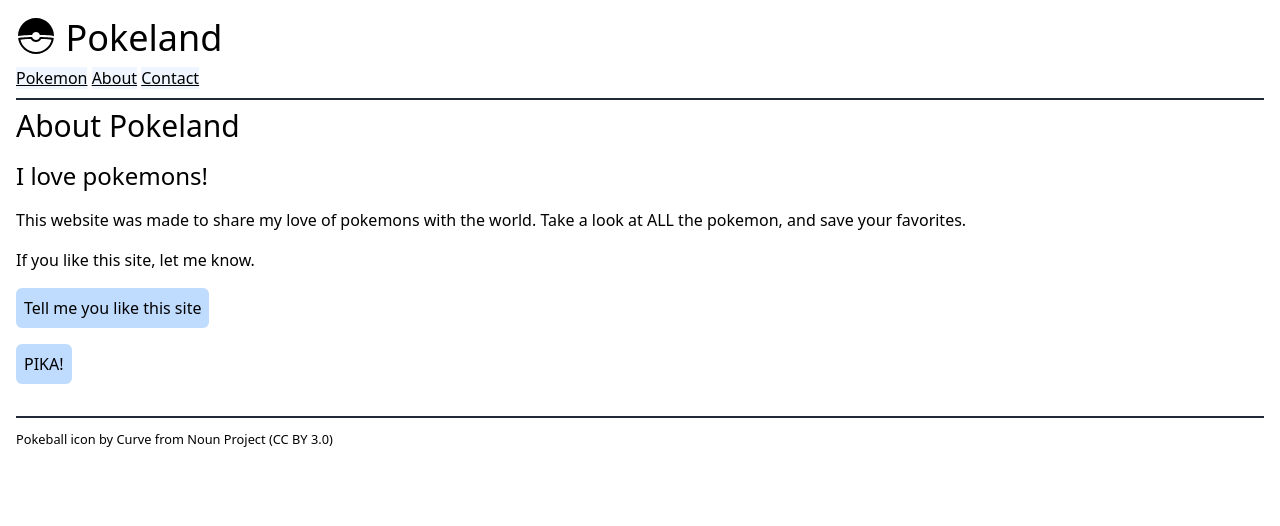
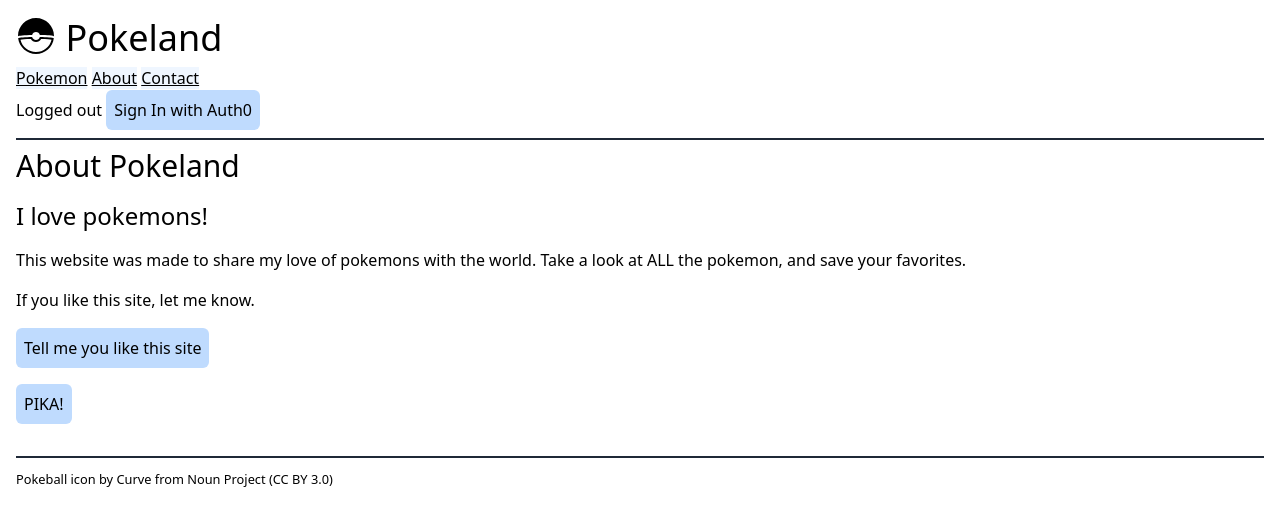
Before and after one commit to pangolingo/nextjs-playground, a Next.js app: page /about in a window 1280 px wide. Shown: the top 526 px of the page. Built offline with nearby package versions, Linux system fonts and the light colour scheme; no server answers.

Commit message:
Added auth

```diff
--- a/package.json
+++ b/package.json
@@ -9,6 +9,7 @@
     "lint": "next lint"
   },
   "dependencies": {
+    "@auth0/nextjs-auth0": "^3.2.0",
     "clsx": "^2.0.0",
     "next": "latest",
     "react": "latest",
--- /dev/null
+++ b/src/app/api/auth/[auth0]/route.js
@@ -0,0 +1,3 @@
+import { handleAuth } from "@auth0/nextjs-auth0";
+
+export const GET = handleAuth();
--- a/src/app/globals.css
+++ b/src/app/globals.css
@@ -4,7 +4,7 @@
 
 @layer components {
   .btn {
-    @apply bg-blue-200 text-black p-2 rounded-md;
+    @apply bg-blue-200 text-black p-2 rounded-md inline-block;
   }
   .btn:disabled {
     @apply bg-gray-200;
--- a/src/app/layout.tsx
+++ b/src/app/layout.tsx
@@ -2,19 +2,26 @@
 import "./globals.css";
 import type { Metadata } from "next";
 import Link from "next/link";
+// import HeaderUserInfo from "@/components/HeaderUserInfo";
+import { UserProvider } from "@auth0/nextjs-auth0/client";
+import { getSession } from "@auth0/nextjs-auth0";
 
 export const metadata: Metadata = {
   title: "Pokeland",
   description: "Generated by create next app",
 };
 
-export default function RootLayout({
+export default async function RootLayout({
   children,
 }: {
   children: React.ReactNode;
 }) {
+  const session = await getSession();
+  const user = session?.user;
+
   return (
     <html lang="en">
+      <UserProvider>
         <body className="p-4">
           <header className="border-gray-800 border-b-2 mb-2 pb-2">
             <h1 className="h1">
@@ -34,22 +41,27 @@
                 Contact
               </Link>
             </nav>
-          {/* {#if $page.data.session}
-    Logged in: {$page.data.session.user?.name}
-    <button on:click={() => signOut()} className="btn">Sign out</button>
-  {:else if altSession}
+            <>
+              {session && (
+                <>
+                  Logged in: {session.user?.name}{" "}
+                  <a href="/api/auth/logout" className="btn">
+                    Sign out
+                  </a>
+                </>
+              )}
+              {/* {:else if altSession}
     Logged in: {altSession.user?.name}
-    <button on:click={() => signOut()} className="btn">Sign out</button>
-  {:else}
-    Logged out
-    <!-- Auth.js core doesn't support federated log out yet. The user will be logged out of the app but not Auth0. https://github.com/nextauthjs/next-auth/issues/1384 -->
-    <!-- we can get around it by force-showing auth0 login prompt -->
-    <!-- this is a security issue -->
-    <!-- we could manually work around it: https://github.com/nextauthjs/next-auth/issues/836 -->
-    <button className="btn" on:click={() => signIn('auth0', undefined, { prompt: 'login' })}
-      >Sign In with Auth0</button
-    >
-  {/if} */}
+    <button on:click={() => signOut()} className="btn">Sign out</button> */}
+              {!session && (
+                <>
+                  Logged out{" "}
+                  <a href="/api/auth/login" className="btn">
+                    Sign In with Auth0
+                  </a>
+                </>
+              )}
+            </>
           </header>
 
           <main>{children}</main>
@@ -68,6 +80,7 @@
             </small>
           </footer>
         </body>
+      </UserProvider>
     </html>
   );
 }
--- a/src/app/page.tsx
+++ b/src/app/page.tsx
@@ -21,9 +21,9 @@
           <small>
             Photo by{" "}
             <a href="https://unsplash.com/@gojomike?utm_source=unsplash&utm_medium=referral&utm_content=creditCopyText">
-              Michael Rivera
+              Michael Rivera{" "}
             </a>
-            on
+            on{" "}
             <a href="https://unsplash.com/photos/DypO_XgAE4Y?utm_source=unsplash&utm_medium=referral&utm_content=creditCopyText">
               Unsplash
             </a>
--- /dev/null
+++ b/src/components/HeaderUserInfo.tsx
@@ -0,0 +1,30 @@
+"use client";
+
+interface Props {
+  session: Session | null;
+}
+export default function HeaderUserInfo({ session }: Props) {
+  return (
+    <>
+      {session && (
+        <>
+          Logged in: {session.user?.name}
+          <a href="/api/auth/logout" className="btn">
+            Sign out
+          </a>
+        </>
+      )}
+      {/* {:else if altSession}
+    Logged in: {altSession.user?.name}
+    <button on:click={() => signOut()} className="btn">Sign out</button> */}
+      {!session && (
+        <>
+          Logged out
+          <a href="/api/auth/login" className="btn">
+            Sign In with Auth0
+          </a>
+        </>
+      )}
+    </>
+  );
+}
```
Also changed, not shown: 1 other file (tests, documents, lock files or other folders). Lines whose indentation alone changed are shown as unchanged.
